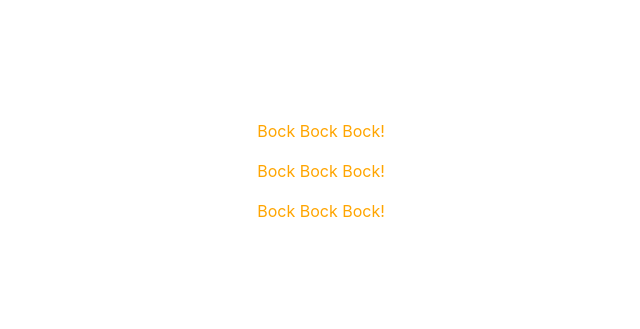
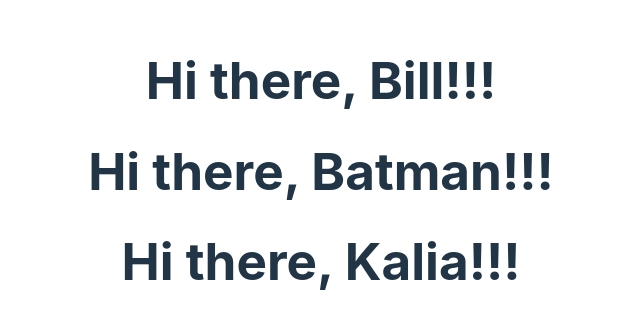
Before and after one commit to sharpviking/First-React-App, a React (Vite) app: page / in a window 1280 px wide. Shown: the part 229-558 px from the top of the page, without its empty margins (319-959 px from the left). Built offline with nearby package versions, Linux system fonts and the light colour scheme.

Commit message:
iontro to props

```diff
--- a/src/App.jsx
+++ b/src/App.jsx
@@ -1,12 +1,13 @@
 import "./App.css";
-import Chicken from "./Chicken";
+// import Chicken from "./Chicken";
+import Greeter from "./Greeter";
 
 function App() {
   return (
     <div>
-      <Chicken />
-      <Chicken />
-      <Chicken />
+      <Greeter person="Bill" />
+      <Greeter person="Batman" />
+      <Greeter person="Kalia" />
     </div>
   );
 }
--- /dev/null
+++ b/src/Greeter.jsx
@@ -0,0 +1,3 @@
+export default function Greeter({ person }) {
+  return <h1>Hi there, {person}!!!</h1>;
+}
```
